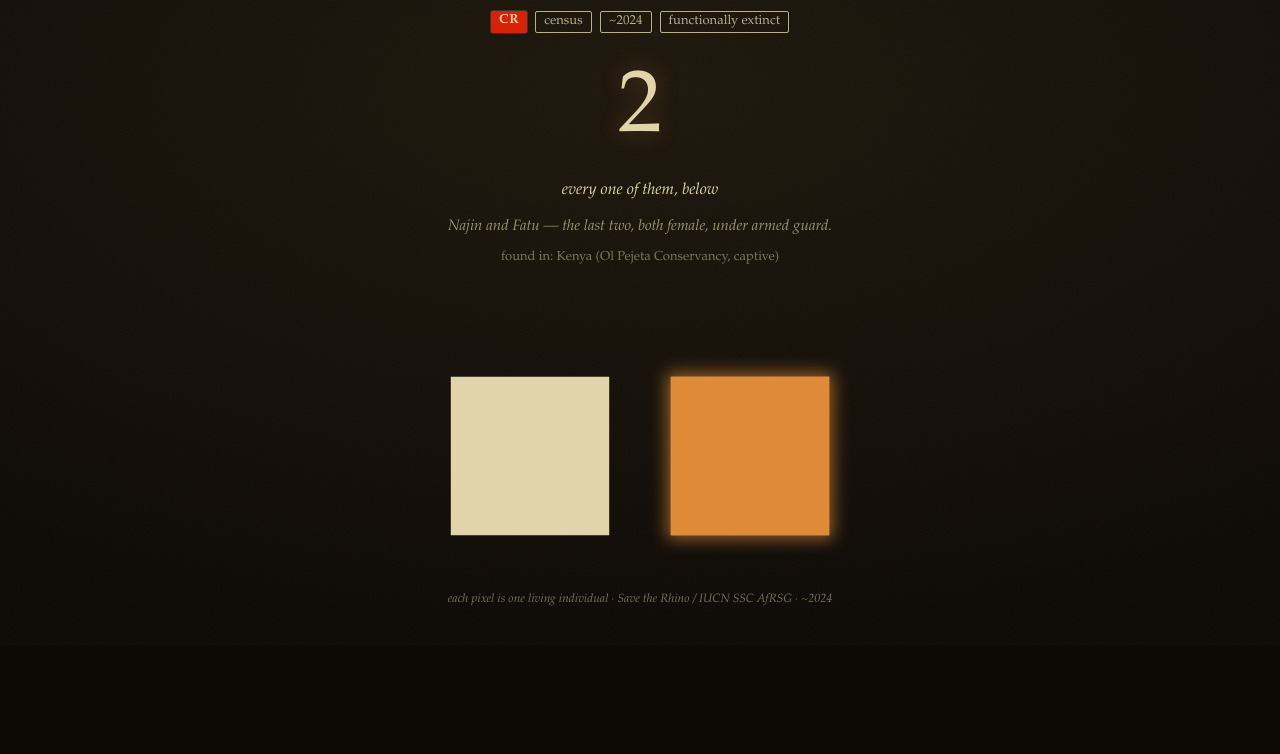
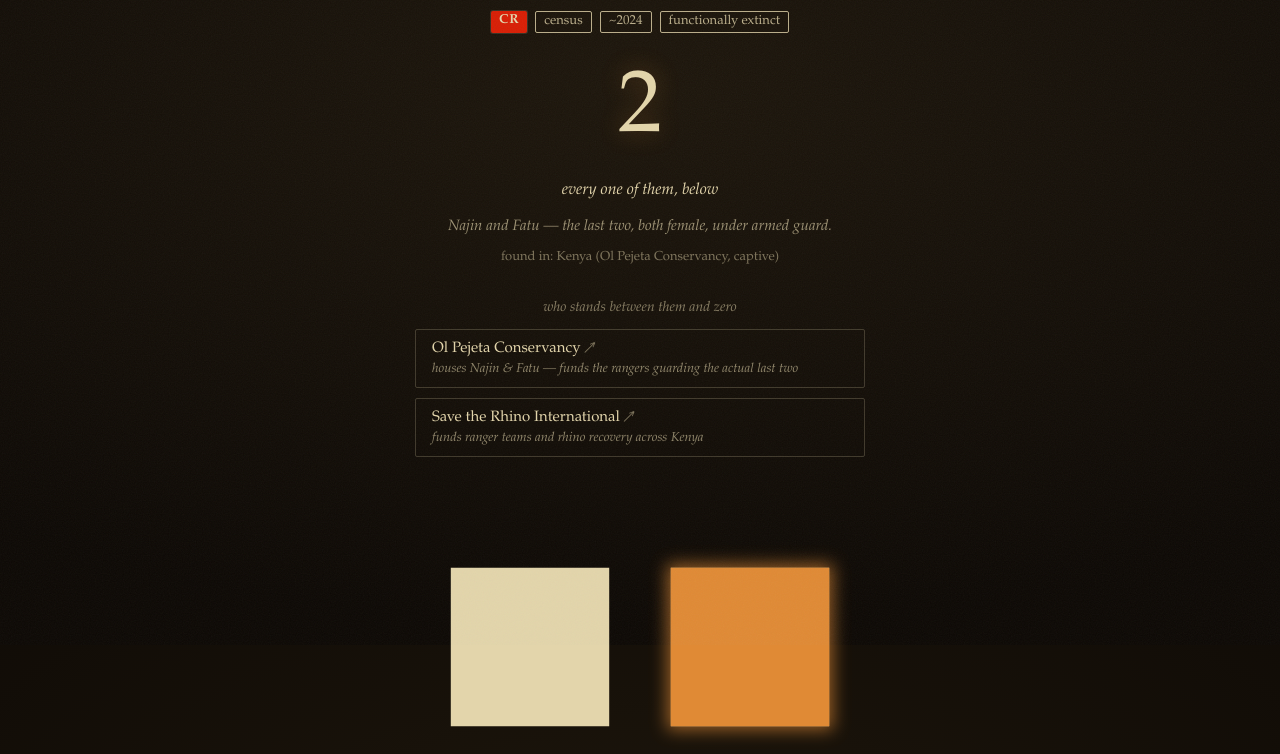
Before and after one commit to VarMonke/thelastpixels, a plain HTML site: page animal.html in a window 1280 px wide. Shown: the part 155-909 px from the top of the page. Before the commit the page ends 800 px from the top, so only its background shows below. Drawn offline with Linux system fonts and the light colour scheme.

Commit message:
Render donate[] links; handle the n=0 empty frame and stale years
The payload was sitting in species.json unrendered — the 'who stands
between them and zero' section puts the vetted NGO links in the card,
before the pixel field, so a 5k-px scroll can't hide them.

Extinct species (value 0) now draw a faint empty frame instead of
NaN-ing the layout. Estimates older than ~5y get a dashed ember year
badge (skipped for EX — a zero can't go stale.

Generated with [Devin](https://devin.ai)

Co-Authored-By: Devin <158243242+devin-ai-integration[bot]@users.noreply.github.com>
EOF
)

```diff
--- a/animal.html
+++ b/animal.html
@@ -53,6 +53,10 @@
         opacity: 1;
       }
 
+      header nav {
+        float: right;
+      }
+
       #card {
         max-width: 760px;
         margin: 0 auto;
@@ -97,6 +101,12 @@
         box-shadow: 0 0 0 1px rgba(227, 213, 171, 0.15);
       }
 
+      .badge.stale {
+        border-style: dashed;
+        color: var(--ember);
+        opacity: 1;
+      }
+
       .count {
         margin: 34px 0 6px;
         font-size: 88px;
@@ -128,6 +138,50 @@
         margin-top: 14px;
         font-size: 13px;
         opacity: 0.5;
+      }
+
+      .protect {
+        margin-top: 34px;
+      }
+
+      .protect .ph {
+        font-size: 14px;
+        font-style: italic;
+        opacity: 0.55;
+        margin-bottom: 12px;
+      }
+
+      .protect a {
+        display: block;
+        max-width: 52ch;
+        margin: 10px auto 0;
+        padding: 10px 16px;
+        text-align: left;
+        color: var(--parchment);
+        text-decoration: none;
+        border: 1px solid rgba(227, 213, 171, 0.22);
+        border-radius: 2px;
+        transition: border-color 0.15s;
+      }
+
+      .protect a:hover {
+        border-color: var(--ember);
+      }
+
+      .protect .org {
+        font-size: 15px;
+      }
+
+      .protect .org::after {
+        content: " ↗";
+        opacity: 0.5;
+      }
+
+      .protect .why {
+        margin-top: 3px;
+        font-size: 13px;
+        font-style: italic;
+        opacity: 0.6;
       }
 
       #fieldwrap {
@@ -172,7 +226,10 @@
     </style>
   </head>
   <body>
-    <header><a href="index.html">← the last pixels</a></header>
+    <header>
+      <a href="index.html">← the last pixels</a>
+      <nav><a href="species.html">all species →</a></nav>
+    </header>
     <main id="card">
       <h1 id="name"></h1>
       <div class="scientific" id="scientific"></div>
@@ -182,6 +239,7 @@
       <div class="caption" id="caption"></div>
       <div class="note" id="note"></div>
       <div class="regions" id="regions"></div>
+      <div class="protect" id="protect"></div>
     </main>
     <div id="fieldwrap">
       <canvas id="field"></canvas>
--- a/animal.js
+++ b/animal.js
@@ -48,8 +48,14 @@ st.style.color = ["VU", "NT", "LC", "DD"].includes(s.status)
   ? "var(--bg)"
   : "var(--parchment)";
 mk(s.population.kind);
-mk(`~${s.population.year}`);
+const yb = mk(`~${s.population.year}`);
 if (s.trend) mk(s.trend);
+// an estimate older than ~5y is a guess wearing a date — flag it.
+// (not for EX: a zero can't go stale)
+if (s.population.year < new Date().getFullYear() - 5 && s.status !== "EX") {
+  yb.classList.add("stale");
+  yb.title = `estimate from ${s.population.year} — more than five years old`;
+}
 
 const rangeEl = document.getElementById("range");
 rangeEl.textContent = s.population.low
@@ -58,15 +64,45 @@ rangeEl.textContent = s.population.low
 
 const caption = document.getElementById("caption");
 caption.textContent =
-  n <= 2 ? "every one of them, below" : `${n.toLocaleString()} individuals, below`;
+  n === 0
+    ? "none left to count — the frame below stays empty"
+    : n <= 2
+      ? "every one of them, below"
+      : `${n.toLocaleString()} individuals, below`;
 
 document.getElementById("note").textContent = s.note || "";
 document.getElementById("regions").textContent = s.regions?.length
-  ? "found in: " + s.regions.join(" · ")
+  ? (s.status === "EX" ? "formerly: " : "found in: ") + s.regions.join(" · ")
   : "";
+
+// the payload: who is actually standing between this species and zero
+const protect = document.getElementById("protect");
+if (s.donate?.length) {
+  const ph = document.createElement("div");
+  ph.className = "ph";
+  ph.textContent = "who stands between them and zero";
+  protect.appendChild(ph);
+  for (const d of s.donate) {
+    const a = document.createElement("a");
+    a.href = d.url;
+    a.target = "_blank";
+    a.rel = "noopener";
+    const org = document.createElement("div");
+    org.className = "org";
+    org.textContent = d.name;
+    const why = document.createElement("div");
+    why.className = "why";
+    why.textContent = d.note || "";
+    a.append(org, why);
+    protect.appendChild(a);
+  }
+}
+
 document.getElementById("foot").textContent =
-  `each pixel is one living individual · ${s.population.source} · ` +
-  `~${s.population.year}`;
+  (n === 0
+    ? "no pixels left to draw"
+    : "each pixel is one living individual") +
+  ` · ${s.population.source} · ~${s.population.year}`;
 
 // --- the field ---------------------------------------------------------------
 // pitch adapts to the count: few animals = giant pixels you can't miss,
@@ -107,11 +143,28 @@ const dx = (i) => {
 };
 const dy = (i) => Math.floor(i / cols) * pitch + inset;
 
-layout();
-chunk = 0;
+// extinct: nothing pours, nothing flickers. the frame stays; the light doesn't.
+function drawEmpty() {
+  const w = Math.min(innerWidth - 32, 640);
+  canvas.width = w;
+  canvas.height = 140;
+  canvas.style.width = w + "px";
+  canvas.style.height = "140px";
+  ctx.strokeStyle = "rgba(227, 213, 171, 0.18)";
+  ctx.strokeRect(0.5, 0.5, w - 1, 139);
+}
 
 // big number counts up in step with the pour
 const countEl = document.getElementById("count");
+
+if (n === 0) {
+  drawEmpty();
+  countEl.textContent = "0";
+} else {
+  layout();
+  chunk = 0;
+}
+
 const t0 = performance.now();
 const DURATION = Math.min(2500, 400 + Math.sqrt(n) * 30); // 2 dots = ~0.4s, flood = ~2.5s
 
@@ -145,9 +198,10 @@ function frame(now) {
   }
   requestAnimationFrame(frame);
 }
-requestAnimationFrame(frame);
+if (n > 0) requestAnimationFrame(frame);
 
 addEventListener("resize", () => {
+  if (n === 0) return drawEmpty();
   layout();
   // just redraw everything on resize; pours are cheap
   const p = new Path2D();
```
